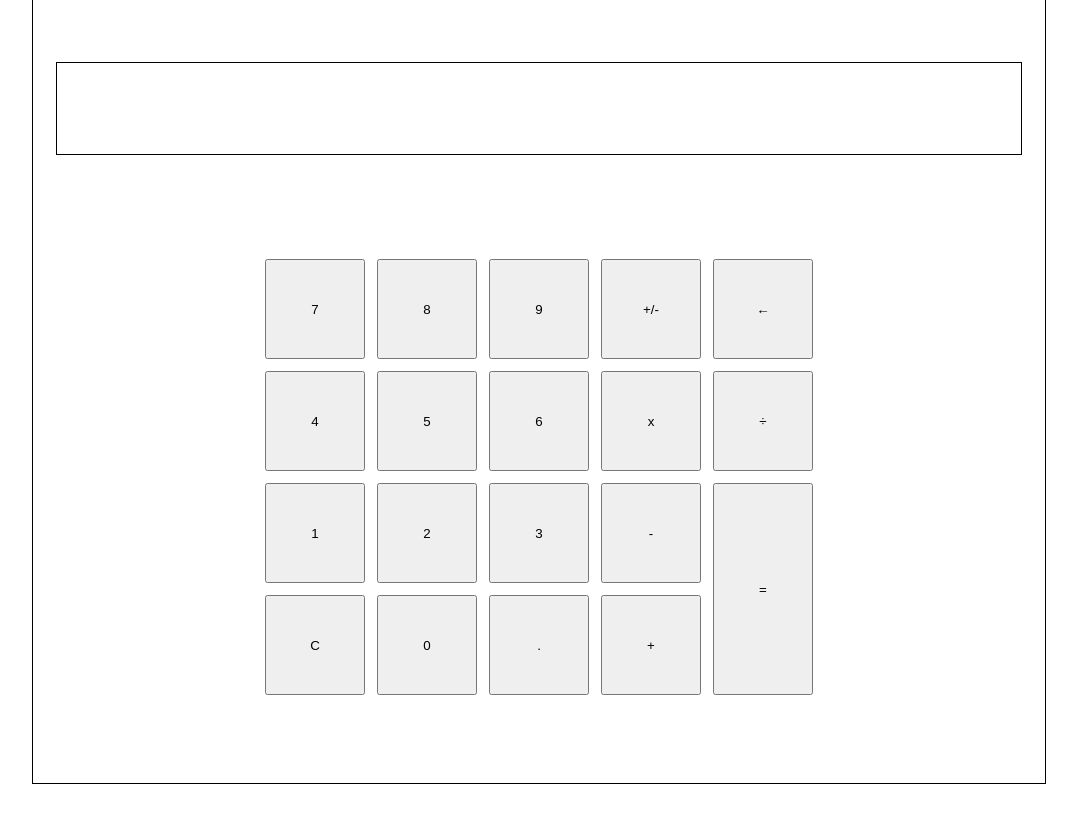
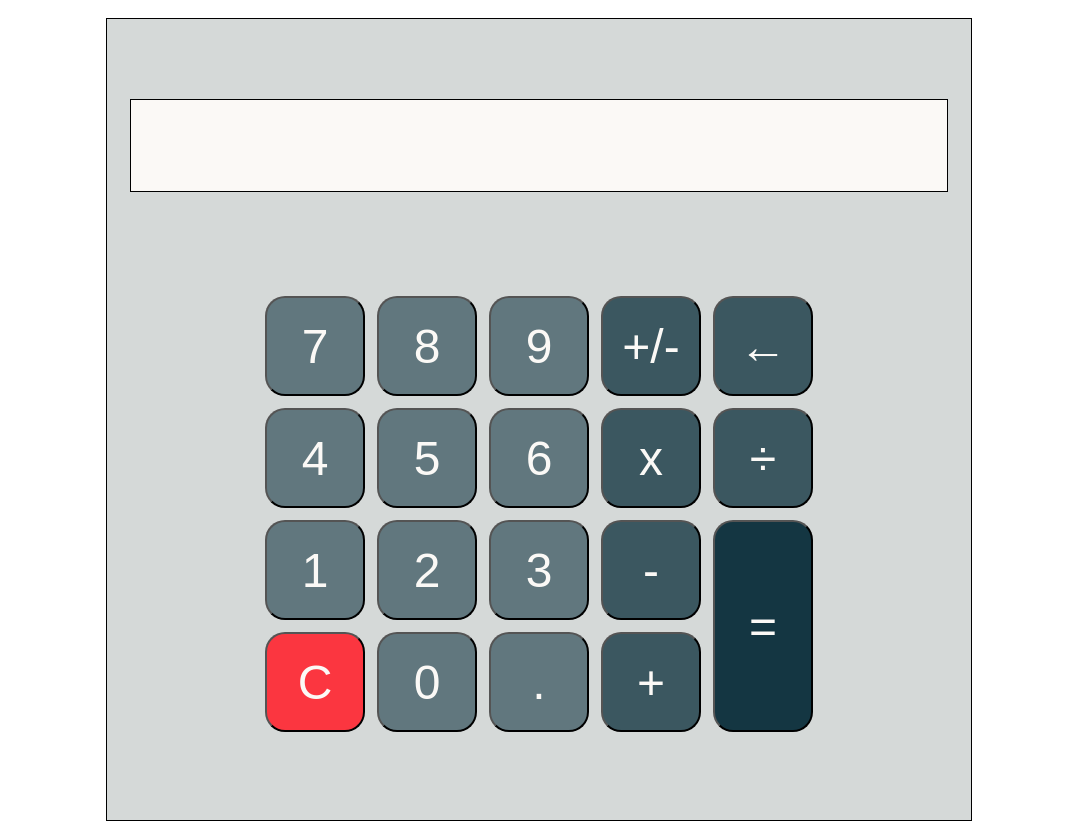
Before and after one commit to Jordan-weeks/Odin-Calculator, a plain HTML site: page index.html in a window 1280 px wide. Shown: the part 96-925 px from the top of the page, without its empty margins (101-1178 px from the left). Before the commit the page ends 888 px from the top, so only its background shows below. Drawn offline with Linux system fonts and the light colour scheme.

Commit message:
stylized, added backspace, negative, decimal.

```diff
--- a/index.html
+++ b/index.html
@@ -29,16 +29,16 @@
             <button class="number button" id="9">9</button>
             <button class="number button" id="6">6</button>
             <button class="number button" id="3">3</button>
-            <button class="number button" id="decimal">.</button>
+            <button class="button" id="decimal">.</button>
         </div>
         <div class="column">
-            <button class="opperator button" id="negative">+/-</button>
+            <button class="button" id="negative">+/-</button>
             <button class="opperator button" id="multiply">x</button>
             <button class="opperator button" id="subtract">-</button>
             <button data-opperator="plus" class="opperator button" id="plus">+</button>
         </div>
         <div class="column">
-            <button class="opperator button" id="backspace">←</button>
+            <button class="button" id="backspace">←</button>
             <button class="opperator button" id="divide">÷</button>
             <button class="button" id="equals">=</button>
         </div>
--- a/script.js
+++ b/script.js
@@ -13,6 +13,9 @@ const updateDisplay = (number) => {
     display.innerHTML = displayValue
 }
 const callOperator = (operator) =>{
+    if(storedOperator != "")(
+        operate(storedValue, storedOperator,displayValue)
+    )
     storedValue = displayValue;
     displayValue= ""
     storedOperator = operator
@@ -51,3 +54,20 @@ displayValue = "",
 storedValue = "",
 storedOperator = "",
 updateDisplay(storedValue)))
+
+//Decimal button
+let decimal = document.querySelector("#decimal").addEventListener("click", () => {
+    if (displayValue.includes(".")) console.log("has decimal")
+    else(updateDisplay("."))})
+
+//Backspace
+let backspace = document.querySelector("#backspace").addEventListener("click", () =>{
+    displayValue = displayValue.slice(0,-1)
+    display.innerHTML = displayValue;
+
+})
+
+//Negative
+let negative = document.querySelector("#negative").addEventListener("click",() => {
+displayValue = multiply(displayValue, -1),
+display.innerHTML = displayValue })
--- a/styles.css
+++ b/styles.css
@@ -5,20 +5,22 @@ body{
     justify-content: center;
     gap: 2em;
     flex: 1 1 100%;
+    color: #605F5E;
 }
 .header{
-    font-size: 2em;
+    font-size: 4em;
 }
 #calculator{
     display: flex;
     flex-direction: column;
     height: 100%;
     width: 75%;
-    max-width: 10000px;
+    max-width: 800px;
     align-items: center;
     border: 1px solid black;
     padding: 2em;
    flex-grow: 4em;
+   background-color: #d5d9d8;
 }
 .display{
     width: 100%;
@@ -28,6 +30,8 @@ body{
     font-size: 5rem;
     text-align: end;
     padding-right: 1rem;
+    background-color: #fbf9f6
+
 }
 .buttons{
     margin: 3.5rem;
@@ -36,6 +40,8 @@ body{
     display: flex;
     gap: .75rem;
     flex-grow: 1;
+
+
 
 }
 .column{
@@ -47,14 +53,23 @@ body{
 .button{
    min-width: 100px;
    min-height: 100px;
-
+    background-color: #61777e;
+    color: #fbf9f6;
+    font-size: 3em;
+    border-radius: 20px;
 }
 
-.opperatorButton{
+.opperator, #negative, #backspace{
     min-width: 100px;
     min-height: 100px;
-
+    background-color: #3b5760;
 }
 #equals{
     flex-grow: 1;
 }
+#clear{
+    background-color: #FB3640;
+}
+#equals{
+    background-color: #143642;
+}
```
Also changed, not shown: 1 other file.
